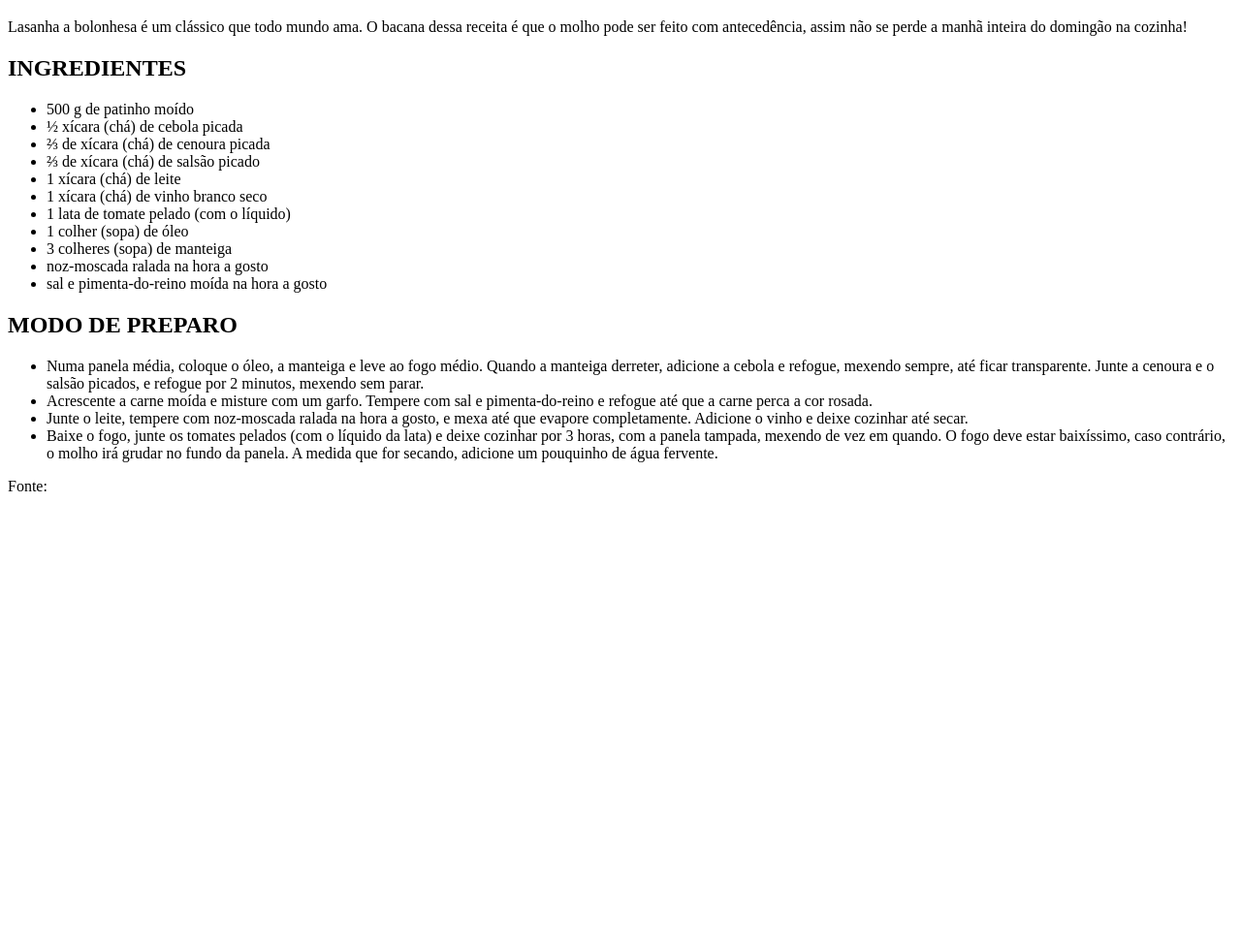
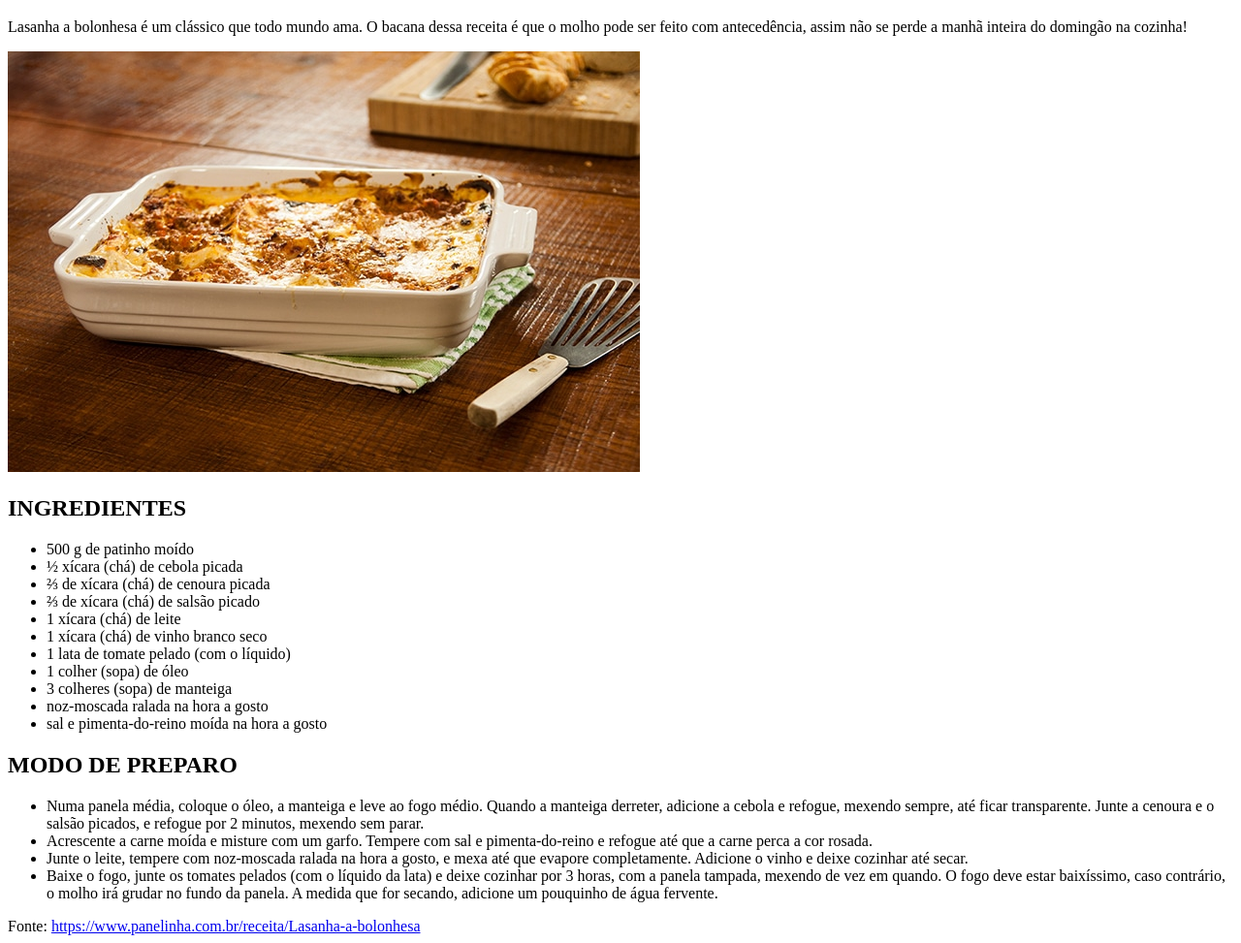
Before and after one commit to RicardoSessa/front-integral-mais-elementos-HTML-, a plain HTML site: page classe-01/index.html in a window 1280 px wide. Shown: the part 61-1034 px from the top of the page at 97% size. Before the commit the page ends 800 px from the top, so only its background shows below. Drawn offline with Linux system fonts and the light colour scheme.

Commit message:
Add files via upload

```diff
--- a/classe-01/index.html
+++ b/classe-01/index.html
@@ -2,15 +2,20 @@
 <html>
 
 <head>
+  <title>Receita Lasanha</title>
+  <meta name="viewport" content="width=decive-width, inicial-scale=1.0">
+  <meta charset="UTF-8">
 </head>
-
-  <body>
 <header>
   <h1>LASANHA À BOLONHESA</h1>
   <p>
-        Lasanha a bolonhesa é um clássico que todo mundo ama. O bacana dessa receita é que o molho pode ser feito com antecedência, assim não se perde a manhã inteira do domingão na cozinha!
+    Lasanha a bolonhesa é um clássico que todo mundo ama. O bacana dessa receita é que o molho pode ser feito com
+    antecedência, assim não se perde a manhã inteira do domingão na cozinha!
   </p>
+  <img src="imagens/lasanha.jpg" alt="Lasanha a bolonhesa">
 </header>
+
+<body>
   <section>
     <h1>INGREDIENTES</h1>
     <ul>
@@ -31,21 +36,28 @@
     <h1>MODO DE PREPARO</h1>
     <ul>
       <li>
-          Numa panela média, coloque o óleo, a manteiga e leve ao fogo médio. Quando a manteiga derreter, adicione a cebola e refogue, mexendo sempre, até ficar transparente. Junte a cenoura e o salsão picados, e refogue por 2 minutos, mexendo sem parar.
+        Numa panela média, coloque o óleo, a manteiga e leve ao fogo médio. Quando a manteiga derreter, adicione a
+        cebola e refogue, mexendo sempre, até ficar transparente. Junte a cenoura e o salsão picados, e refogue por 2
+        minutos, mexendo sem parar.
       </li>
       <li>
-          Acrescente a carne moída e misture com um garfo. Tempere com sal e pimenta-do-reino e refogue até que a carne perca a cor rosada.
+        Acrescente a carne moída e misture com um garfo. Tempere com sal e pimenta-do-reino e refogue até que a carne
+        perca a cor rosada.
       </li>
       <li>
-          Junte o leite, tempere com noz-moscada ralada na hora a gosto, e mexa até que evapore completamente. Adicione o vinho e deixe cozinhar até secar.
+        Junte o leite, tempere com noz-moscada ralada na hora a gosto, e mexa até que evapore completamente. Adicione o
+        vinho e deixe cozinhar até secar.
       </li>
       <li>
-          Baixe o fogo, junte os tomates pelados (com o líquido da lata) e deixe cozinhar por 3 horas, com a panela tampada, mexendo de vez em quando. O fogo deve estar baixíssimo, caso contrário, o molho irá grudar no fundo da panela. A medida que for secando, adicione um pouquinho de água fervente.
+        Baixe o fogo, junte os tomates pelados (com o líquido da lata) e deixe cozinhar por 3 horas, com a panela
+        tampada, mexendo de vez em quando. O fogo deve estar baixíssimo, caso contrário, o molho irá grudar no fundo da
+        panela. A medida que for secando, adicione um pouquinho de água fervente.
       </li>
     </ul>
   </section>
   <footer>
-      Fonte:
+    Fonte: <a
+      href="https://www.panelinha.com.br/receita/Lasanha-a-bolonhesa">https://www.panelinha.com.br/receita/Lasanha-a-bolonhesa</a>
   </footer>
 </body>
 
```
Lines whose indentation alone changed are shown as unchanged.
